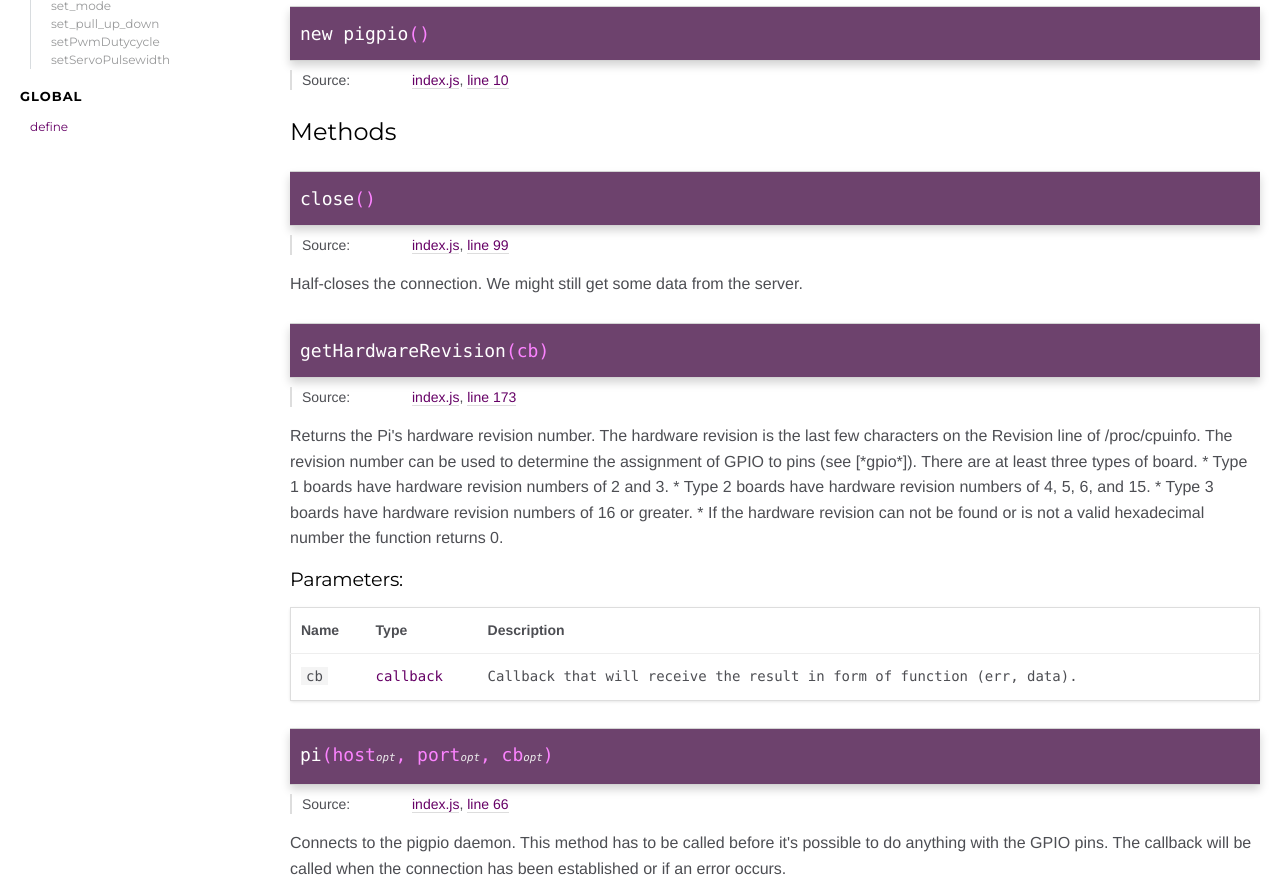
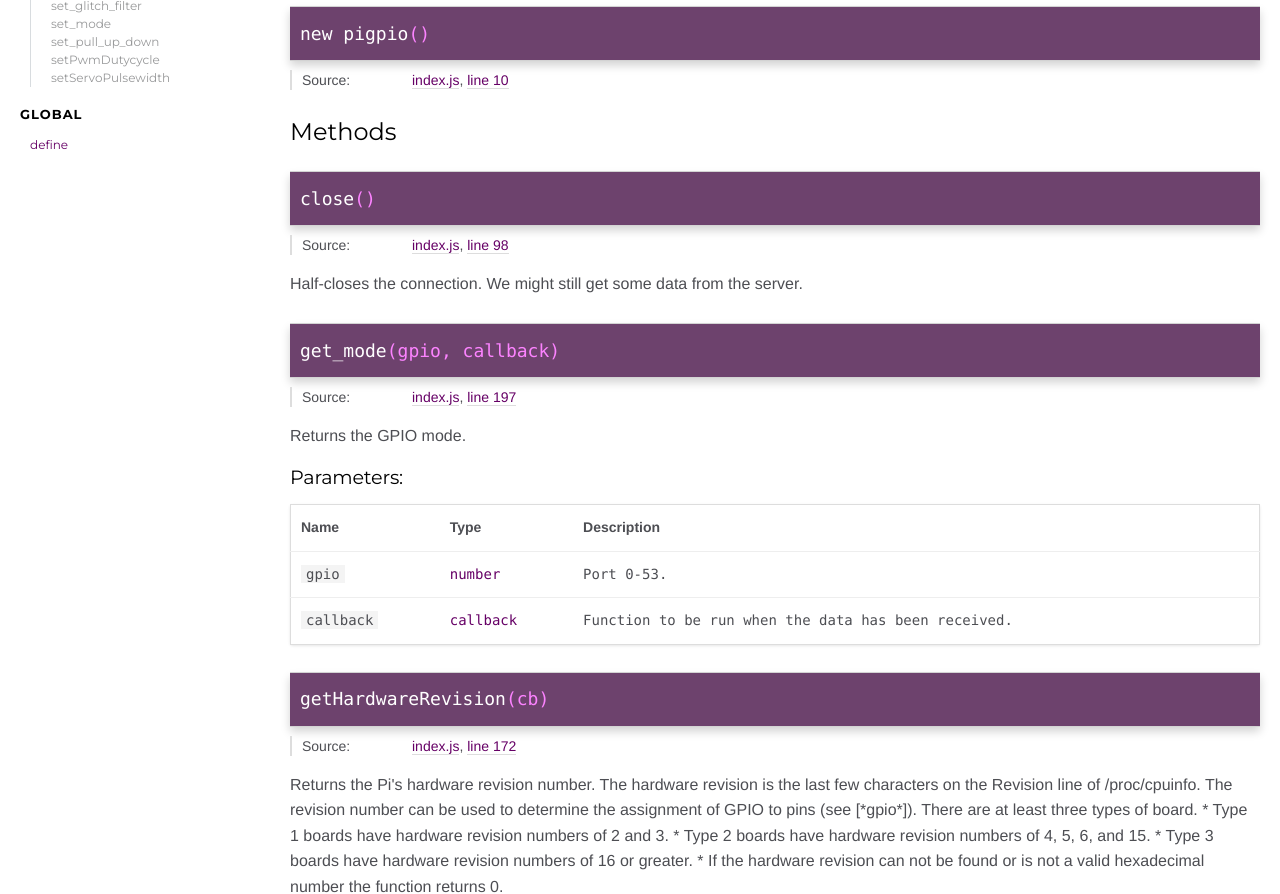
Before and after one commit to miketrebilcock/js-pigpio, a website: page docs/pigpio.html in a window 1280 px wide. Shown: the part 168-1062 px from the top of the page. Drawn offline with Linux system fonts and the light colour scheme.

Commit message:
feat(get_mode): Add get_mode

```diff
--- a/docs/pigpio.html
+++ b/docs/pigpio.html
@@ -22,7 +22,7 @@
 <label for="nav-trigger" class="overlay"></label>
 
 <nav>
-    <h2><a href="index.html">Home</a></h2><h3>Classes</h3><ul><li><a href="pigpio.html">pigpio</a><ul class='methods'><li data-type='method'><a href="pigpio.html#close">close</a></li><li data-type='method'><a href="pigpio.html#getHardwareRevision">getHardwareRevision</a></li><li data-type='method'><a href="pigpio.html#pi">pi</a></li><li data-type='method'><a href="pigpio.html#set_glitch_filter">set_glitch_filter</a></li><li data-type='method'><a href="pigpio.html#set_mode">set_mode</a></li><li data-type='method'><a href="pigpio.html#set_pull_up_down">set_pull_up_down</a></li><li data-type='method'><a href="pigpio.html#setPwmDutycycle">setPwmDutycycle</a></li><li data-type='method'><a href="pigpio.html#setServoPulsewidth">setServoPulsewidth</a></li></ul></li></ul><h3>Global</h3><ul><li><a href="global.html#define">define</a></li></ul>
+    <h2><a href="index.html">Home</a></h2><h3>Classes</h3><ul><li><a href="pigpio.html">pigpio</a><ul class='methods'><li data-type='method'><a href="pigpio.html#close">close</a></li><li data-type='method'><a href="pigpio.html#get_mode">get_mode</a></li><li data-type='method'><a href="pigpio.html#getHardwareRevision">getHardwareRevision</a></li><li data-type='method'><a href="pigpio.html#pi">pi</a></li><li data-type='method'><a href="pigpio.html#set_glitch_filter">set_glitch_filter</a></li><li data-type='method'><a href="pigpio.html#set_mode">set_mode</a></li><li data-type='method'><a href="pigpio.html#set_pull_up_down">set_pull_up_down</a></li><li data-type='method'><a href="pigpio.html#setPwmDutycycle">setPwmDutycycle</a></li><li data-type='method'><a href="pigpio.html#setServoPulsewidth">setServoPulsewidth</a></li></ul></li></ul><h3>Global</h3><ul><li><a href="global.html#define">define</a></li></ul>
 </nav>
 
 <div id="main">
@@ -163,7 +163,7 @@
 
     <dt class="tag-source">Source:</dt>
     <dd class="tag-source"><ul class="dummy"><li>
-        <a href="index.js.html">index.js</a>, <a href="index.js.html#line99">line 99</a>
+        <a href="index.js.html">index.js</a>, <a href="index.js.html#line98">line 98</a>
     </li></ul></dd>
 
 
@@ -235,7 +235,7 @@
 
 
 
-    <h4 class="name" id="getHardwareRevision"><span class="type-signature"></span>getHardwareRevision<span class="signature">(cb)</span><span class="type-signature"></span></h4>
+    <h4 class="name" id="get_mode"><span class="type-signature"></span>get_mode<span class="signature">(gpio, callback)</span><span class="type-signature"></span></h4>
 
 
 
@@ -247,7 +247,163 @@
 
     <dt class="tag-source">Source:</dt>
     <dd class="tag-source"><ul class="dummy"><li>
-        <a href="index.js.html">index.js</a>, <a href="index.js.html#line173">line 173</a>
+        <a href="index.js.html">index.js</a>, <a href="index.js.html#line197">line 197</a>
+    </li></ul></dd>
+
+
+
+
+
+
+
+
+
+
+
+
+
+
+
+
+
+
+
+
+
+
+
+
+
+
+
+
+
+
+
+</dl>
+
+
+
+
+
+<div class="description">
+    Returns the GPIO mode.
+</div>
+
+
+
+
+
+
+
+
+
+
+
+    <h5>Parameters:</h5>
+
+
+<table class="params">
+    <thead>
+    <tr>
+
+        <th>Name</th>
+
+
+        <th>Type</th>
+
+
+
+
+
+        <th class="last">Description</th>
+    </tr>
+    </thead>
+
+    <tbody>
+
+
+        <tr>
+
+                <td class="name"><code>gpio</code></td>
+
+
+            <td class="type">
+
+
+<span class="param-type">number</span>
+
+
+
+            </td>
+
+
+
+
+
+            <td class="description last">Port 0-53.</td>
+        </tr>
+
+
+
+        <tr>
+
+                <td class="name"><code>callback</code></td>
+
+
+            <td class="type">
+
+
+<span class="param-type">callback</span>
+
+
+
+            </td>
+
+
+
+
+
+            <td class="description last">Function to be run when the data has been received.</td>
+        </tr>
+
+
+    </tbody>
+</table>
+
+
+
+
+
+
+
+
+
+
+
+
+
+
+
+
+
+
+
+
+
+    <h4 class="name" id="getHardwareRevision"><span class="type-signature"></span>getHardwareRevision<span class="signature">(cb)</span><span class="type-signature"></span></h4>
+
+
+
+
+
+
+<dl class="details">
+
+
+    <dt class="tag-source">Source:</dt>
+    <dd class="tag-source"><ul class="dummy"><li>
+        <a href="index.js.html">index.js</a>, <a href="index.js.html#line172">line 172</a>
     </li></ul></dd>
 
 
@@ -605,7 +761,7 @@ if an error occurs.
 
     <dt class="tag-source">Source:</dt>
     <dd class="tag-source"><ul class="dummy"><li>
-        <a href="index.js.html">index.js</a>, <a href="index.js.html#line218">line 218</a>
+        <a href="index.js.html">index.js</a>, <a href="index.js.html#line228">line 228</a>
     </li></ul></dd>
 
 
@@ -766,7 +922,7 @@ microseconds are ignored.
 
     <dt class="tag-source">Source:</dt>
     <dd class="tag-source"><ul class="dummy"><li>
-        <a href="index.js.html">index.js</a>, <a href="index.js.html#line185">line 185</a>
+        <a href="index.js.html">index.js</a>, <a href="index.js.html#line183">line 183</a>
     </li></ul></dd>
 
 
@@ -922,7 +1078,7 @@ microseconds are ignored.
 
     <dt class="tag-source">Source:</dt>
     <dd class="tag-source"><ul class="dummy"><li>
-        <a href="index.js.html">index.js</a>, <a href="index.js.html#line199">line 199</a>
+        <a href="index.js.html">index.js</a>, <a href="index.js.html#line209">line 209</a>
     </li></ul></dd>
 
 
@@ -1078,7 +1234,7 @@ microseconds are ignored.
 
     <dt class="tag-source">Source:</dt>
     <dd class="tag-source"><ul class="dummy"><li>
-        <a href="index.js.html">index.js</a>, <a href="index.js.html#line151">line 151</a>
+        <a href="index.js.html">index.js</a>, <a href="index.js.html#line150">line 150</a>
     </li></ul></dd>
 
 
@@ -1245,7 +1401,7 @@ microseconds are ignored.
 
     <dt class="tag-source">Source:</dt>
     <dd class="tag-source"><ul class="dummy"><li>
-        <a href="index.js.html">index.js</a>, <a href="index.js.html#line129">line 129</a>
+        <a href="index.js.html">index.js</a>, <a href="index.js.html#line128">line 128</a>
     </li></ul></dd>
 
 
@@ -1422,7 +1578,7 @@ limits.
 <br class="clear">
 
 <footer>
-    Documentation generated by <a href="https://github.com/jsdoc3/jsdoc">JSDoc 3.4.3</a> on Wed Jan 11 2017 21:31:24 GMT+0000 (GMT) using the <a href="https://github.com/clenemt/docdash">docdash</a> theme.
+    Documentation generated by <a href="https://github.com/jsdoc3/jsdoc">JSDoc 3.4.3</a> on Thu Jan 12 2017 21:14:03 GMT+0000 (GMT) using the <a href="https://github.com/clenemt/docdash">docdash</a> theme.
 </footer>
 
 <script>prettyPrint();</script>
```
Also changed, not shown: docs/definitions.js.html (+2 -2 lines), docs/global.html (+2 -2 lines), docs/index.html (+2 -2 lines), docs/index.js.html (+14 -4 lines), js-pigpio/index.js (+12 -2 lines), js-pigpio/utils.js (+4 -3 lines), test/pigpio.spec.js (+26 -22 lines).
